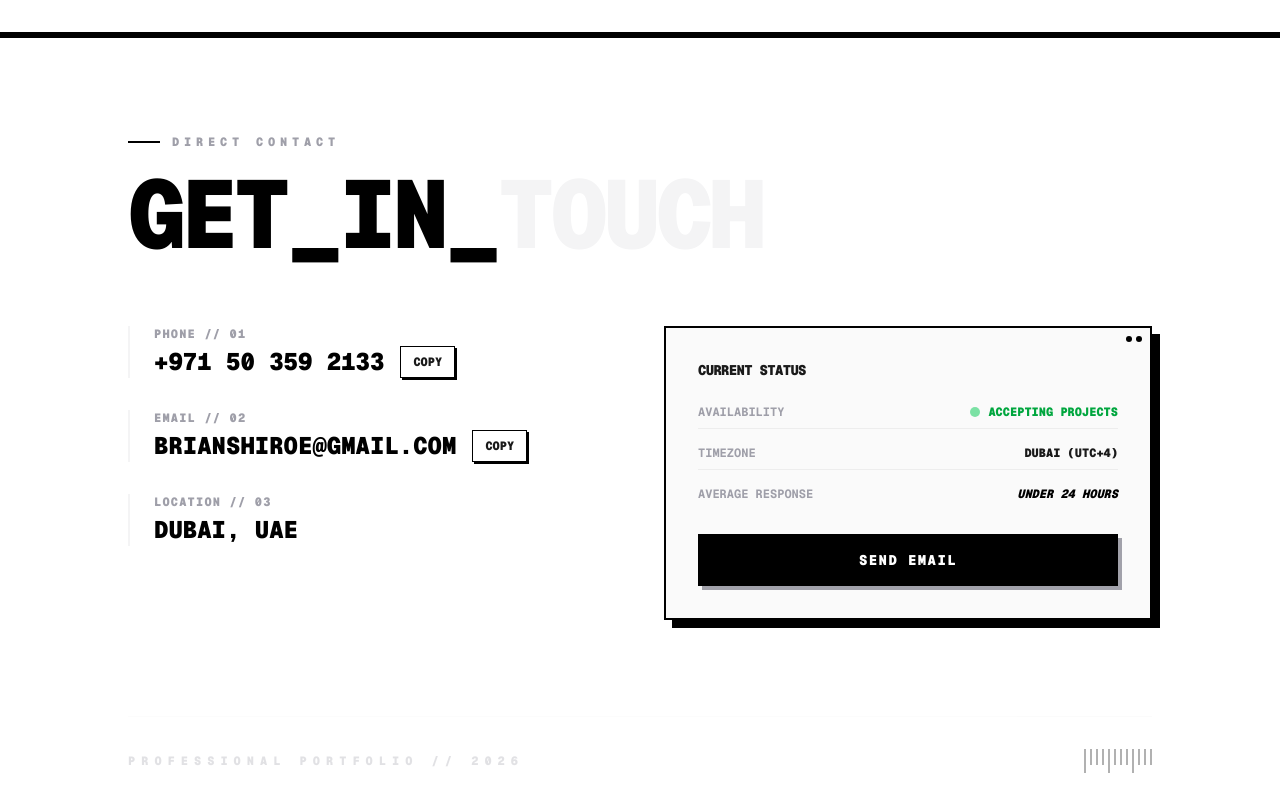
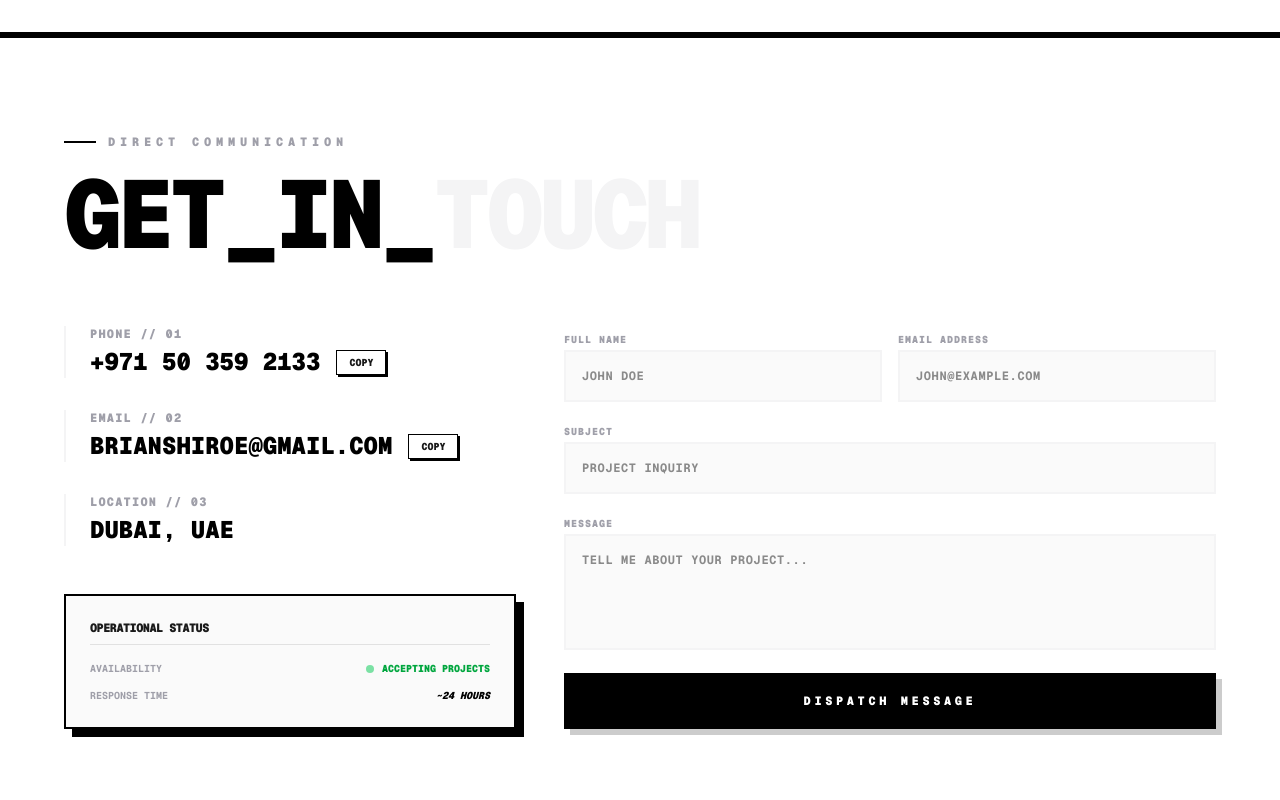
Before and after one commit to BrianShiroe/portfoliov4, a Next.js app: page / in a window 1280 px wide. Shown: the part 5600-6400 px from the top of the page. Built offline with nearby package versions, Linux system fonts and the light colour scheme.

Commit message:
[update] contact: added a form

```diff
--- a/components/Contact.tsx
+++ b/components/Contact.tsx
@@ -4,6 +4,8 @@ import { useState } from "react";
 
 export function Contact() {
   const [copied, setCopied] = useState<string | null>(null);
+  const [isSubmitting, setIsSubmitting] = useState(false);
+  const [result, setResult] = useState<string | null>(null);
 
   const copyToClipboard = (text: string, label: string) => {
     navigator.clipboard.writeText(text);
@@ -17,24 +19,52 @@ export function Contact() {
     { label: "LOCATION", value: "Dubai, UAE", type: "map" },
   ];
 
+  const onSubmit = async (event: React.FormEvent<HTMLFormElement>) => {
+    event.preventDefault();
+    setIsSubmitting(true);
+    setResult(null);
+
+    const formData = new FormData(event.currentTarget);
+    // Web3Forms configuration
+    formData.append("access_key", process.env.NEXT_PUBLIC_WEB3FORMS_ACCESS_KEY as string);
+
+    const response = await fetch("https://api.web3forms.com/submit", {
+      method: "POST",
+      body: formData
+    });
+
+    const data = await response.json();
+
+    if (data.success) {
+      setResult("Message Sent Successfully!");
+      (event.target as HTMLFormElement).reset();
+    } else {
+      console.log("Error", data);
+      setResult("Error sending message. Please try again.");
+    }
+    setIsSubmitting(false);
+    setTimeout(() => setResult(null), 5000);
+  };
+
   return (
     <section id="contact" className="relative w-full bg-white py-24 px-4 md:px-6 font-mono border-t-2 border-black overflow-hidden">
-      <div className="mx-auto max-w-5xl">
+      <div className="mx-auto max-w-6xl">
 
         {/* --- HEADER --- */}
         <div className="mb-16">
           <div className="flex items-center gap-3 mb-4">
             <div className="h-[2px] w-8 bg-black" />
-            <span className="text-xs font-black uppercase tracking-[0.4em] text-zinc-400">Direct Contact</span>
+            <span className="text-xs font-black uppercase tracking-[0.4em] text-zinc-400">Direct Communication</span>
           </div>
           <h2 className="text-5xl md:text-8xl font-black uppercase tracking-tighter text-black leading-none">
             Get_In_<span className="text-zinc-100">Touch</span>
           </h2>
         </div>
 
-        <div className="grid grid-cols-1 md:grid-cols-2 gap-12 items-start">
+        <div className="grid grid-cols-1 lg:grid-cols-12 gap-12 items-start">
 
-          {/* --- CONTACT DETAILS --- */}
+          {/* --- LEFT: CONTACT DETAILS & STATUS --- */}
+          <div className="lg:col-span-5 space-y-12">
             <div className="space-y-8">
               {contactData.map((item, i) => (
                 <motion.div
@@ -49,10 +79,10 @@ export function Contact() {
                     {item.label} // 0{i + 1}
                   </span>
 
-                <div className="flex items-center gap-4">
+                  <div className="flex flex-wrap items-center gap-4">
                     <a
                       href={item.type === "map" ? "#" : `${item.type}:${item.value}`}
-                    className="text-xl md:text-2xl font-black text-black uppercase hover:text-zinc-500 transition-colors"
+                      className="text-xl md:text-2xl font-black text-black uppercase hover:text-zinc-500 transition-colors break-all"
                     >
                       {item.value}
                     </a>
@@ -60,7 +90,7 @@ export function Contact() {
                     {item.type !== "map" && (
                       <button
                         onClick={() => copyToClipboard(item.value, item.label)}
-                      className="text-[12px] font-black border border-black px-3 py-1.5 uppercase hover:bg-black hover:text-white transition-all active:scale-95 shadow-[2px_2px_0px_0px_rgba(0,0,0,1)] hover:shadow-none"
+                        className="text-[10px] font-black border border-black px-3 py-1 uppercase hover:bg-black hover:text-white transition-all active:scale-95 shadow-[2px_2px_0px_0px_rgba(0,0,0,1)] hover:shadow-none"
                       >
                         {copied === item.label ? "Copied!" : "Copy"}
                       </button>
@@ -70,41 +100,90 @@ export function Contact() {
               ))}
             </div>
 
-          {/* --- AVAILABILITY STATUS --- */}
-          <div className="bg-zinc-50 border-2 border-black p-8 relative shadow-[8px_8px_0px_0px_rgba(0,0,0,1)]">
-            <div className="absolute top-2 right-2 flex gap-1">
-               <div className="h-1.5 w-1.5 bg-black rounded-full" />
-               <div className="h-1.5 w-1.5 bg-black rounded-full" />
-            </div>
-
-            <h3 className="text-sm font-black uppercase mb-6 tracking-tighter">Current Status</h3>
-
-            <div className="space-y-4">
-              <div className="flex justify-between items-center border-b border-black/5 pb-2">
-                <span className="text-xs font-bold text-zinc-400 uppercase">Availability</span>
-                <span className="text-xs font-black text-green-600 uppercase flex items-center gap-2">
-                  <span className="h-2.5 w-2.5 bg-green-500 rounded-full animate-pulse" />
+            <div className="bg-zinc-50 border-2 border-black p-6 relative shadow-[8px_8px_0px_0px_rgba(0,0,0,1)]">
+              <h3 className="text-xs font-black uppercase mb-4 tracking-tighter border-b border-black/10 pb-2">Operational Status</h3>
+              <div className="space-y-3">
+                <div className="flex justify-between items-center">
+                  <span className="text-[10px] font-bold text-zinc-400 uppercase">Availability</span>
+                  <span className="text-[10px] font-black text-green-600 uppercase flex items-center gap-2">
+                    <span className="h-2 w-2 bg-green-500 rounded-full animate-pulse" />
                     Accepting Projects
                   </span>
                 </div>
-              <div className="flex justify-between items-center border-b border-black/5 pb-2">
-                <span className="text-xs font-bold text-zinc-400 uppercase">Timezone</span>
-                <span className="text-xs font-black uppercase">Dubai (UTC+4)</span>
+                <div className="flex justify-between items-center">
+                  <span className="text-[10px] font-bold text-zinc-400 uppercase">Response Time</span>
+                  <span className="text-[10px] font-black uppercase text-black italic">~24 Hours</span>
                 </div>
-              <div className="flex justify-between items-center">
-                <span className="text-xs font-bold text-zinc-400 uppercase">Average Response</span>
-                <span className="text-xs font-black uppercase text-black italic">Under 24 Hours</span>
+              </div>
             </div>
           </div>
 
-            <div className="mt-8">
-              <a
-                href="mailto:Brianshiroe@gmail.com"
-                className="block w-full text-center bg-black text-white py-4 text-sm font-black uppercase tracking-widest hover:bg-zinc-800 transition-colors shadow-[4px_4px_0px_0px_rgba(161,161,170,1)]"
+          {/* --- RIGHT: THE CONTACT FORM --- */}
+          <div className="lg:col-span-7">
+            <form onSubmit={onSubmit} className="space-y-4">
+              <div className="grid grid-cols-1 md:grid-cols-2 gap-4">
+                <div className="space-y-1">
+                  <label className="text-[10px] font-black uppercase tracking-widest text-zinc-400">Full Name</label>
+                  <input
+                    required
+                    type="text"
+                    name="name"
+                    placeholder="John Doe"
+                    className="w-full bg-zinc-50 border-2 border-zinc-100 focus:border-black p-4 text-xs font-bold uppercase tracking-wider outline-none transition-colors"
+                  />
+                </div>
+                <div className="space-y-1">
+                  <label className="text-[10px] font-black uppercase tracking-widest text-zinc-400">Email Address</label>
+                  <input
+                    required
+                    type="email"
+                    name="email"
+                    placeholder="john@example.com"
+                    className="w-full bg-zinc-50 border-2 border-zinc-100 focus:border-black p-4 text-xs font-bold uppercase tracking-wider outline-none transition-colors"
+                  />
+                </div>
+              </div>
+
+              <div className="space-y-1">
+                <label className="text-[10px] font-black uppercase tracking-widest text-zinc-400">Subject</label>
+                <input
+                  required
+                  type="text"
+                  name="subject"
+                  placeholder="Project Inquiry"
+                  className="w-full bg-zinc-50 border-2 border-zinc-100 focus:border-black p-4 text-xs font-bold uppercase tracking-wider outline-none transition-colors"
+                />
+              </div>
+
+              <div className="space-y-1">
+                <label className="text-[10px] font-black uppercase tracking-widest text-zinc-400">Message</label>
+                <textarea
+                  required
+                  name="message"
+                  rows={5}
+                  placeholder="Tell me about your project..."
+                  className="w-full bg-zinc-50 border-2 border-zinc-100 focus:border-black p-4 text-xs font-bold uppercase tracking-wider outline-none transition-colors resize-none"
+                />
+              </div>
+
+              <button
+                type="submit"
+                disabled={isSubmitting}
+                className="w-full bg-black text-white py-5 text-xs font-black uppercase tracking-[0.3em] hover:bg-zinc-800 transition-all active:scale-[0.99] shadow-[6px_6px_0px_0px_rgba(0,0,0,0.2)] disabled:opacity-50"
               >
-                Send Email
-              </a>
-            </div>
+                {isSubmitting ? "Processing..." : "Dispatch Message"}
+              </button>
+
+              {result && (
+                <motion.p
+                  initial={{ opacity: 0, y: 10 }}
+                  animate={{ opacity: 1, y: 0 }}
+                  className={`text-[10px] font-black uppercase text-center mt-4 ${result.includes("Error") ? "text-red-500" : "text-green-600"}`}
+                >
+                  {result}
+                </motion.p>
+              )}
+            </form>
           </div>
         </div>
 
```
Lines whose indentation alone changed are shown as unchanged.
